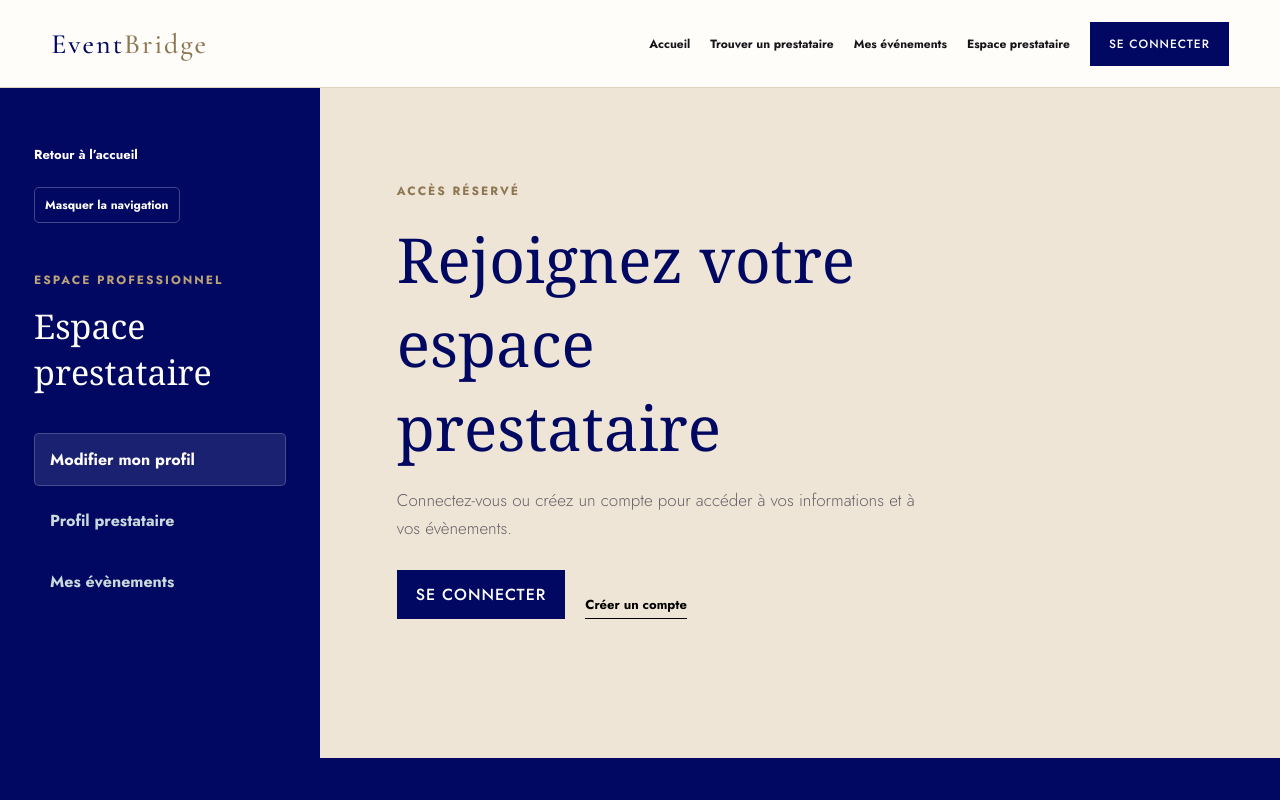
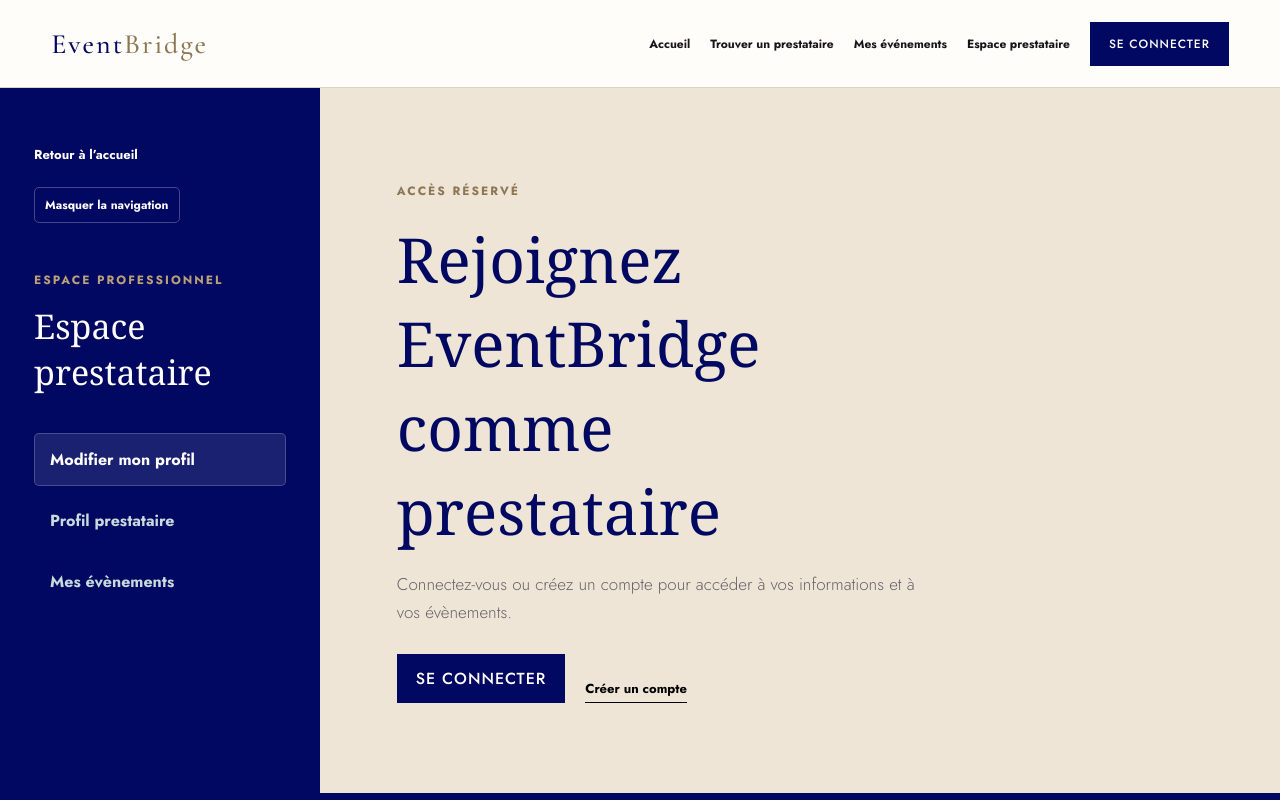
Before and after one commit to Tunosco/EventBridge, a React (Vite) app: page / in a window 1280 px wide. Both pictures are taken after a click on the button "Espace prestataire". Shown: the top 800 px of the page. Built offline with nearby package versions, Linux system fonts and the light colour scheme; no server answers.

Commit message:
sans texte "votre espace"

```diff
--- a/src/components/ContactModal.jsx
+++ b/src/components/ContactModal.jsx
@@ -66,23 +66,23 @@
     <div className="modal" role="presentation" onMouseDown={(event) => event.target === event.currentTarget && onClose()}>
       <div className="modal-card" role="dialog" aria-modal="true" aria-labelledby="contact-title">
         <button className="close-button" onClick={onClose} aria-label="Fermer">×</button>
-        <div className="kicker">{isAuth || account ? 'Votre espace' : 'Votre événement'}</div>
+        {!isAuth && !account && <div className="kicker">Votre événement</div>}
         <h2 id="contact-title">{sent ? (isSignup ? (verificationPending ? 'En attente de confirmation de votre email.' : 'Votre compte est créé.') : mode === 'connexion' ? 'Connexion réussie.' : 'Merci, votre demande est bien partie.') : account ? 'Mon compte' : isSignup ? 'Bienvenue sur EventBridge.' : mode === 'connexion' ? 'Ravi de vous revoir.' : 'Parlons de votre projet.'}</h2>
-        <p>{sent ? (isSignup ? (verificationPending ? 'Un lien de confirmation vient d’être envoyé. Dès que vous confirmerez votre adresse, vous serez automatiquement connecté à votre compte.' : 'Vous pouvez maintenant retrouver vos projets et vos échanges dans votre espace.') : mode === 'connexion' ? 'Votre espace EventBridge est prêt.' : 'Notre équipe reviendra vers vous rapidement pour faire avancer votre projet.') : account ? `Vous êtes connecté avec l’adresse ${user?.email || ''}.` : isSignup ? 'Créez votre compte pour enregistrer vos événements et échanger avec les bons prestataires.' : mode === 'connexion' ? 'Connectez-vous pour retrouver vos projets et vos échanges.' : 'Quelques informations suffisent pour que nous vous orientions vers les bons prestataires.'}</p>
+        <p>{sent ? (isSignup ? (verificationPending ? 'Un lien de confirmation vient d’être envoyé. Dès que vous confirmerez votre adresse, vous serez automatiquement connecté à votre compte.' : 'Vous pouvez maintenant retrouver vos projets et vos échanges.') : mode === 'connexion' ? 'Connexion réussie. Vous pouvez retrouver vos projets et vos échanges.' : 'Notre équipe reviendra vers vous rapidement pour faire avancer votre projet.') : account ? `Vous êtes connecté avec l’adresse ${user?.email || ''}.` : isSignup ? 'Créez votre compte pour enregistrer vos événements et échanger avec les bons prestataires.' : mode === 'connexion' ? 'Connectez-vous pour retrouver vos projets et vos échanges.' : 'Quelques informations suffisent pour que nous vous orientions vers les bons prestataires.'}</p>
         {error && <p className="form-error" role="alert">{error}</p>}
         {!sent && !account && <form onSubmit={handleSubmit}>
           {isSignup && <div className="signup-name-fields">
             <input name="prenom" aria-label="Prénom" autoComplete="given-name" required placeholder="Votre prénom" />
             <input name="nom" aria-label="Nom" autoComplete="family-name" required placeholder="Votre nom" />
           </div>}
+          {!isAuth && <input name="nom" aria-label="Nom" required placeholder="Votre nom" />}
+          <input name="email" aria-label="Email" type="email" required placeholder="Votre adresse email" />
+          {isAuth && <input name="motDePasse" aria-label="Mot de passe" type="password" minLength="8" required placeholder="Votre mot de passe" />}
+          {isSignup && <input name="confirmation" aria-label="Confirmation du mot de passe" type="password" minLength="8" required placeholder="Confirmez votre mot de passe" />}
           {isSignup && <label className="signup-provider-toggle">
             <input name="jeSuisPrestataire" type="checkbox" />
             <span>Je suis prestataire</span>
           </label>}
-          {!isAuth && <input name="nom" aria-label="Nom" required placeholder="Votre nom" />}
-          <input name="email" aria-label="Email" type="email" required placeholder="Votre adresse email" />
-          {isAuth && <input name="motDePasse" aria-label="Mot de passe" type="password" minLength="8" required placeholder="Votre mot de passe" />}
-          {isSignup && <input name="confirmation" aria-label="Confirmation du mot de passe" type="password" minLength="8" required placeholder="Confirmez votre mot de passe" />}
           {!isAuth && <select aria-label="Type de demande" defaultValue="Je prépare un événement">
             <option>Je prépare un événement</option>
           </select>}
--- a/src/components/MyEvents.jsx
+++ b/src/components/MyEvents.jsx
@@ -338,7 +338,6 @@
             <button className="text-link my-events-back" onClick={onBack}>Retour à l’accueil</button>
             <div className="my-events-title-row">
               <div>
-                <span className="kicker">Votre espace</span>
                 <h1>Mes événements</h1>
                 <p>{view === 'overview' ? 'Vos événements à venir, puis votre historique.' : 'Retrouvez vos événements à leurs dates.'}</p>
               </div>
--- a/src/components/Profile.jsx
+++ b/src/components/Profile.jsx
@@ -3,7 +3,6 @@
     <main className="profile-page">
       <div className="profile-heading">
         <button className="text-link profile-back" onClick={onBack}>Retour à l’accueil</button>
-        <span className="kicker">Votre espace</span>
         <h1>Votre profil</h1>
         <p>Retrouvez vos informations de contact au même endroit.</p>
       </div>
--- a/src/components/ProviderSpace.jsx
+++ b/src/components/ProviderSpace.jsx
@@ -24,7 +24,7 @@
         {!isAuthenticated ? (
           <>
             <span className="kicker">Accès réservé</span>
-            <h2>Rejoignez votre espace prestataire</h2>
+            <h2>Rejoignez EventBridge comme prestataire</h2>
             <p>Connectez-vous ou créez un compte pour accéder à vos informations et à vos évènements.</p>
             <div className="provider-auth-actions">
               <button className="button button-primary" onClick={() => onAuth('connexion')}>Se connecter</button>
--- a/src/components/Settings.jsx
+++ b/src/components/Settings.jsx
@@ -54,7 +54,6 @@
     <main className="settings-page">
       <div className="settings-heading">
         <button className="text-link settings-back" onClick={onBack}>Retour à l’accueil</button>
-        <span className="kicker">Votre espace</span>
         <h1>Paramètres</h1>
         <p>Gérez vos coordonnées et vos préférences personnelles.</p>
       </div>
--- a/src/styles/signup-name-fields.css
+++ b/src/styles/signup-name-fields.css
@@ -10,8 +10,11 @@
 
 .signup-provider-toggle {
   display: flex;
+  width: 100%;
+  flex-wrap: nowrap;
+  justify-content: flex-start;
   align-items: center;
-  gap: 10px;
+  gap: 5px;
   color: var(--navy);
   font-size: 14px;
   font-weight: 700;
@@ -19,10 +22,17 @@
 }
 
 .signup-provider-toggle input {
+  flex: 0 0 18px;
   width: 18px;
+  min-width: 18px;
   height: 18px;
   margin: 0;
+  padding: 0;
   accent-color: var(--coral);
+}
+
+.signup-provider-toggle span {
+  white-space: nowrap;
 }
 
 @media (max-width: 480px) {
```
